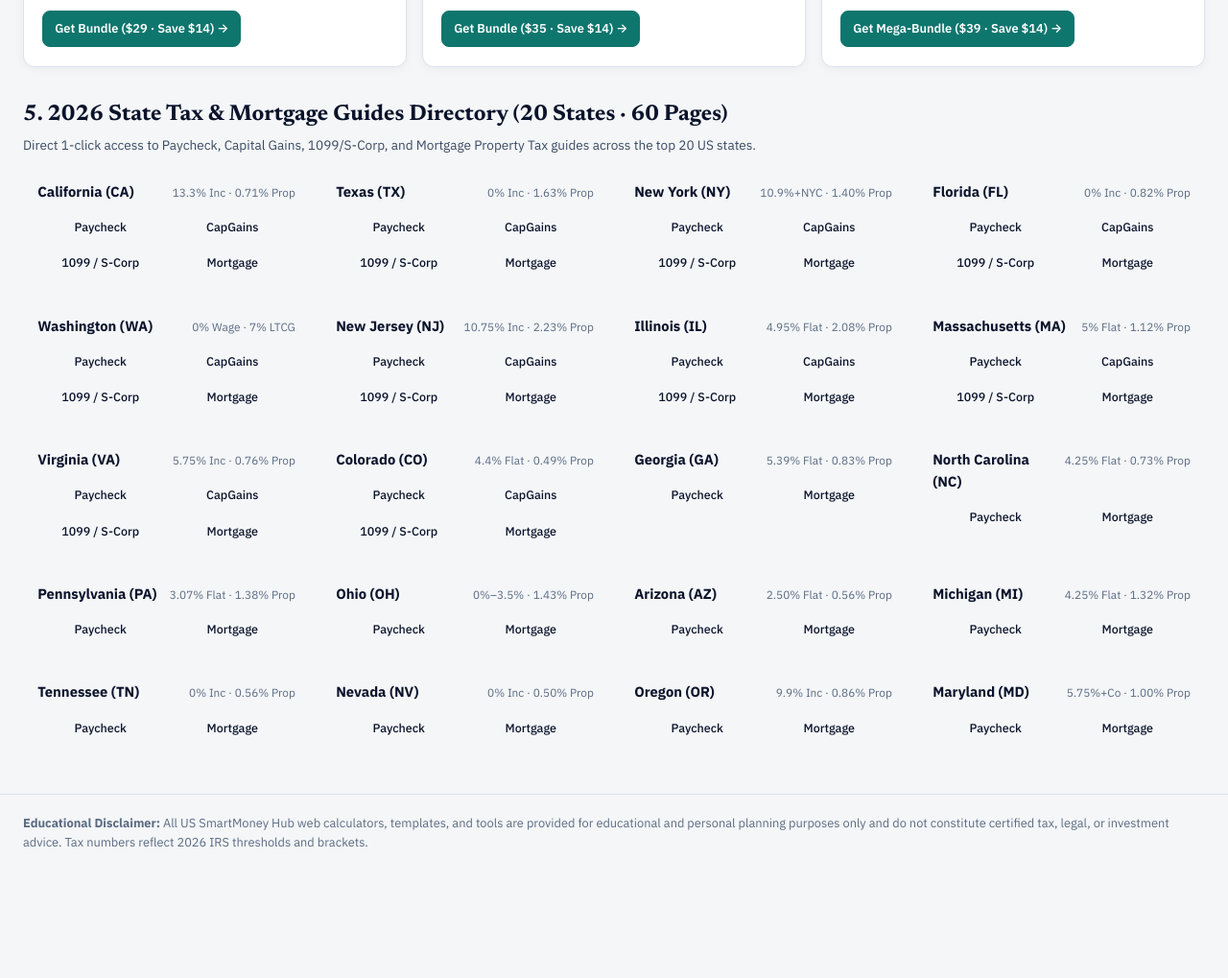
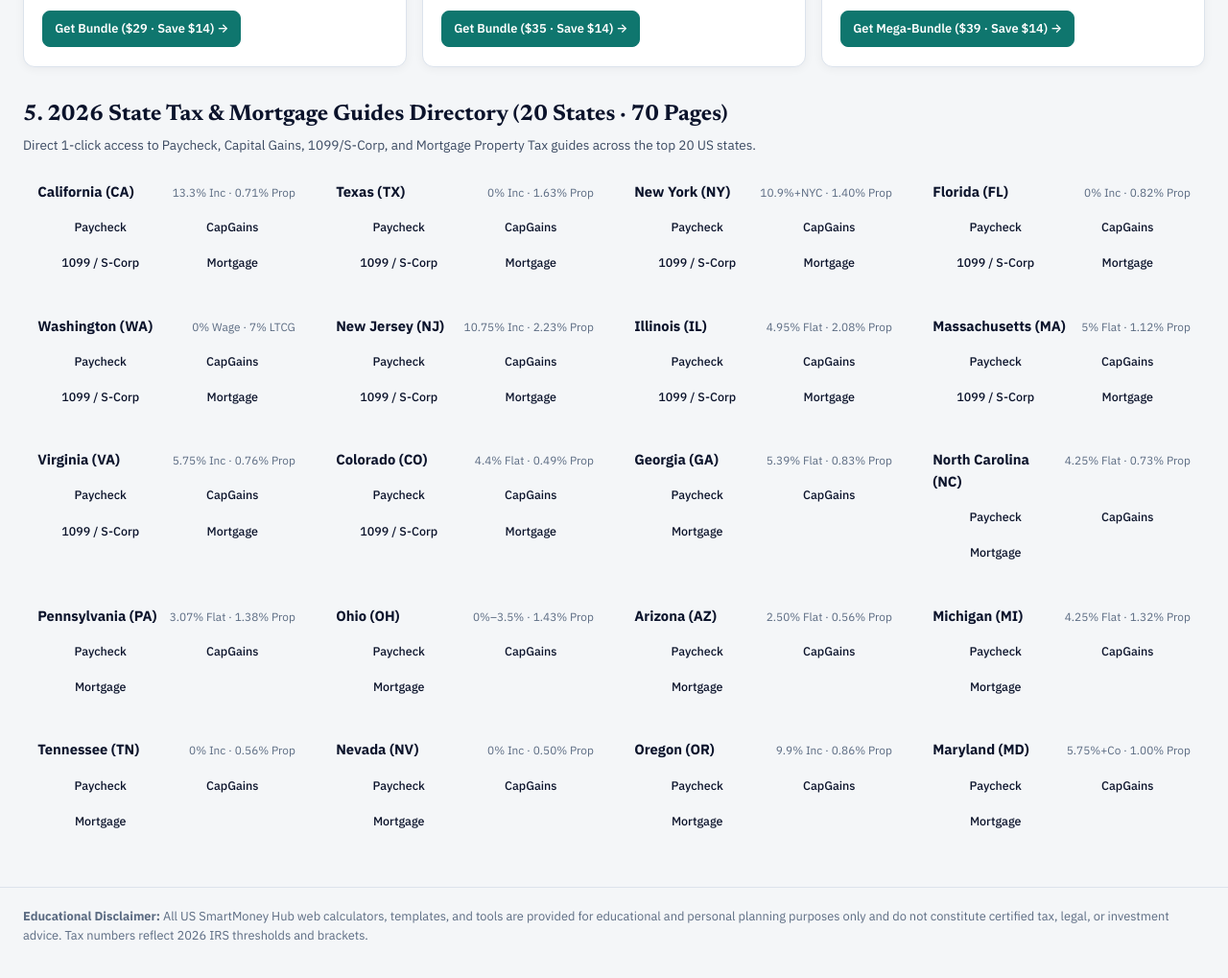
Before and after one commit to Dinhduy2702/us-finance-toolkit-hub, a plain HTML site: page index.html in a window 1280 px wide. Shown: the part 3428-4447 px from the top of the page at 96% size. Before the commit the page ends 4352 px from the top, so only its background shows below. Drawn offline with Linux system fonts and the light colour scheme.

Commit message:
feat(seo): add 10 Phase-2 CapGains links to Hub State Directory (70 static state pages)

```diff
--- a/index.html
+++ b/index.html
@@ -113,7 +113,7 @@
     <section class="state-dir-section" id="sec-states" aria-label="2026 State Tax and Mortgage Guides Directory">
       <div class="section-head">
         <div>
-          <h2>5. 2026 State Tax &amp; Mortgage Guides Directory (20 States · 60 Pages)</h2>
+          <h2>5. 2026 State Tax &amp; Mortgage Guides Directory (20 States · 70 Pages)</h2>
           <p class="section-sub">Direct 1-click access to Paycheck, Capital Gains, 1099/S-Corp, and Mortgage Property Tax guides across the top 20 US states.</p>
         </div>
       </div>
@@ -246,6 +246,7 @@
           </div>
           <div class="state-dir-links">
             <a href="https://dinhduy2702.github.io/us-smart-money-calculators/states/georgia-paycheck-tax-2026.html" target="_blank" rel="noopener noreferrer">Paycheck</a>
+            <a href="https://dinhduy2702.github.io/us-capgain-tax-calculator/states/georgia-capital-gains-tax-2026.html" target="_blank" rel="noopener noreferrer">CapGains</a>
             <a href="https://dinhduy2702.github.io/us-mortgage-rent-vs-buy-calculator/states/georgia-mortgage-property-tax-2026.html" target="_blank" rel="noopener noreferrer">Mortgage</a>
           </div>
         </div>
@@ -256,6 +257,7 @@
           </div>
           <div class="state-dir-links">
             <a href="https://dinhduy2702.github.io/us-smart-money-calculators/states/north-carolina-paycheck-tax-2026.html" target="_blank" rel="noopener noreferrer">Paycheck</a>
+            <a href="https://dinhduy2702.github.io/us-capgain-tax-calculator/states/north-carolina-capital-gains-tax-2026.html" target="_blank" rel="noopener noreferrer">CapGains</a>
             <a href="https://dinhduy2702.github.io/us-mortgage-rent-vs-buy-calculator/states/north-carolina-mortgage-property-tax-2026.html" target="_blank" rel="noopener noreferrer">Mortgage</a>
           </div>
         </div>
@@ -266,6 +268,7 @@
           </div>
           <div class="state-dir-links">
             <a href="https://dinhduy2702.github.io/us-smart-money-calculators/states/pennsylvania-paycheck-tax-2026.html" target="_blank" rel="noopener noreferrer">Paycheck</a>
+            <a href="https://dinhduy2702.github.io/us-capgain-tax-calculator/states/pennsylvania-capital-gains-tax-2026.html" target="_blank" rel="noopener noreferrer">CapGains</a>
             <a href="https://dinhduy2702.github.io/us-mortgage-rent-vs-buy-calculator/states/pennsylvania-mortgage-property-tax-2026.html" target="_blank" rel="noopener noreferrer">Mortgage</a>
           </div>
         </div>
@@ -276,6 +279,7 @@
           </div>
           <div class="state-dir-links">
             <a href="https://dinhduy2702.github.io/us-smart-money-calculators/states/ohio-paycheck-tax-2026.html" target="_blank" rel="noopener noreferrer">Paycheck</a>
+            <a href="https://dinhduy2702.github.io/us-capgain-tax-calculator/states/ohio-capital-gains-tax-2026.html" target="_blank" rel="noopener noreferrer">CapGains</a>
             <a href="https://dinhduy2702.github.io/us-mortgage-rent-vs-buy-calculator/states/ohio-mortgage-property-tax-2026.html" target="_blank" rel="noopener noreferrer">Mortgage</a>
           </div>
         </div>
@@ -286,6 +290,7 @@
           </div>
           <div class="state-dir-links">
             <a href="https://dinhduy2702.github.io/us-smart-money-calculators/states/arizona-paycheck-tax-2026.html" target="_blank" rel="noopener noreferrer">Paycheck</a>
+            <a href="https://dinhduy2702.github.io/us-capgain-tax-calculator/states/arizona-capital-gains-tax-2026.html" target="_blank" rel="noopener noreferrer">CapGains</a>
             <a href="https://dinhduy2702.github.io/us-mortgage-rent-vs-buy-calculator/states/arizona-mortgage-property-tax-2026.html" target="_blank" rel="noopener noreferrer">Mortgage</a>
           </div>
         </div>
@@ -296,6 +301,7 @@
           </div>
           <div class="state-dir-links">
             <a href="https://dinhduy2702.github.io/us-smart-money-calculators/states/michigan-paycheck-tax-2026.html" target="_blank" rel="noopener noreferrer">Paycheck</a>
+            <a href="https://dinhduy2702.github.io/us-capgain-tax-calculator/states/michigan-capital-gains-tax-2026.html" target="_blank" rel="noopener noreferrer">CapGains</a>
             <a href="https://dinhduy2702.github.io/us-mortgage-rent-vs-buy-calculator/states/michigan-mortgage-property-tax-2026.html" target="_blank" rel="noopener noreferrer">Mortgage</a>
           </div>
         </div>
@@ -306,6 +312,7 @@
           </div>
           <div class="state-dir-links">
             <a href="https://dinhduy2702.github.io/us-smart-money-calculators/states/tennessee-paycheck-tax-2026.html" target="_blank" rel="noopener noreferrer">Paycheck</a>
+            <a href="https://dinhduy2702.github.io/us-capgain-tax-calculator/states/tennessee-capital-gains-tax-2026.html" target="_blank" rel="noopener noreferrer">CapGains</a>
             <a href="https://dinhduy2702.github.io/us-mortgage-rent-vs-buy-calculator/states/tennessee-mortgage-property-tax-2026.html" target="_blank" rel="noopener noreferrer">Mortgage</a>
           </div>
         </div>
@@ -316,6 +323,7 @@
           </div>
           <div class="state-dir-links">
             <a href="https://dinhduy2702.github.io/us-smart-money-calculators/states/nevada-paycheck-tax-2026.html" target="_blank" rel="noopener noreferrer">Paycheck</a>
+            <a href="https://dinhduy2702.github.io/us-capgain-tax-calculator/states/nevada-capital-gains-tax-2026.html" target="_blank" rel="noopener noreferrer">CapGains</a>
             <a href="https://dinhduy2702.github.io/us-mortgage-rent-vs-buy-calculator/states/nevada-mortgage-property-tax-2026.html" target="_blank" rel="noopener noreferrer">Mortgage</a>
           </div>
         </div>
@@ -326,6 +334,7 @@
           </div>
           <div class="state-dir-links">
             <a href="https://dinhduy2702.github.io/us-smart-money-calculators/states/oregon-paycheck-tax-2026.html" target="_blank" rel="noopener noreferrer">Paycheck</a>
+            <a href="https://dinhduy2702.github.io/us-capgain-tax-calculator/states/oregon-capital-gains-tax-2026.html" target="_blank" rel="noopener noreferrer">CapGains</a>
             <a href="https://dinhduy2702.github.io/us-mortgage-rent-vs-buy-calculator/states/oregon-mortgage-property-tax-2026.html" target="_blank" rel="noopener noreferrer">Mortgage</a>
           </div>
         </div>
@@ -336,6 +345,7 @@
           </div>
           <div class="state-dir-links">
             <a href="https://dinhduy2702.github.io/us-smart-money-calculators/states/maryland-paycheck-tax-2026.html" target="_blank" rel="noopener noreferrer">Paycheck</a>
+            <a href="https://dinhduy2702.github.io/us-capgain-tax-calculator/states/maryland-capital-gains-tax-2026.html" target="_blank" rel="noopener noreferrer">CapGains</a>
             <a href="https://dinhduy2702.github.io/us-mortgage-rent-vs-buy-calculator/states/maryland-mortgage-property-tax-2026.html" target="_blank" rel="noopener noreferrer">Mortgage</a>
           </div>
         </div>
```
